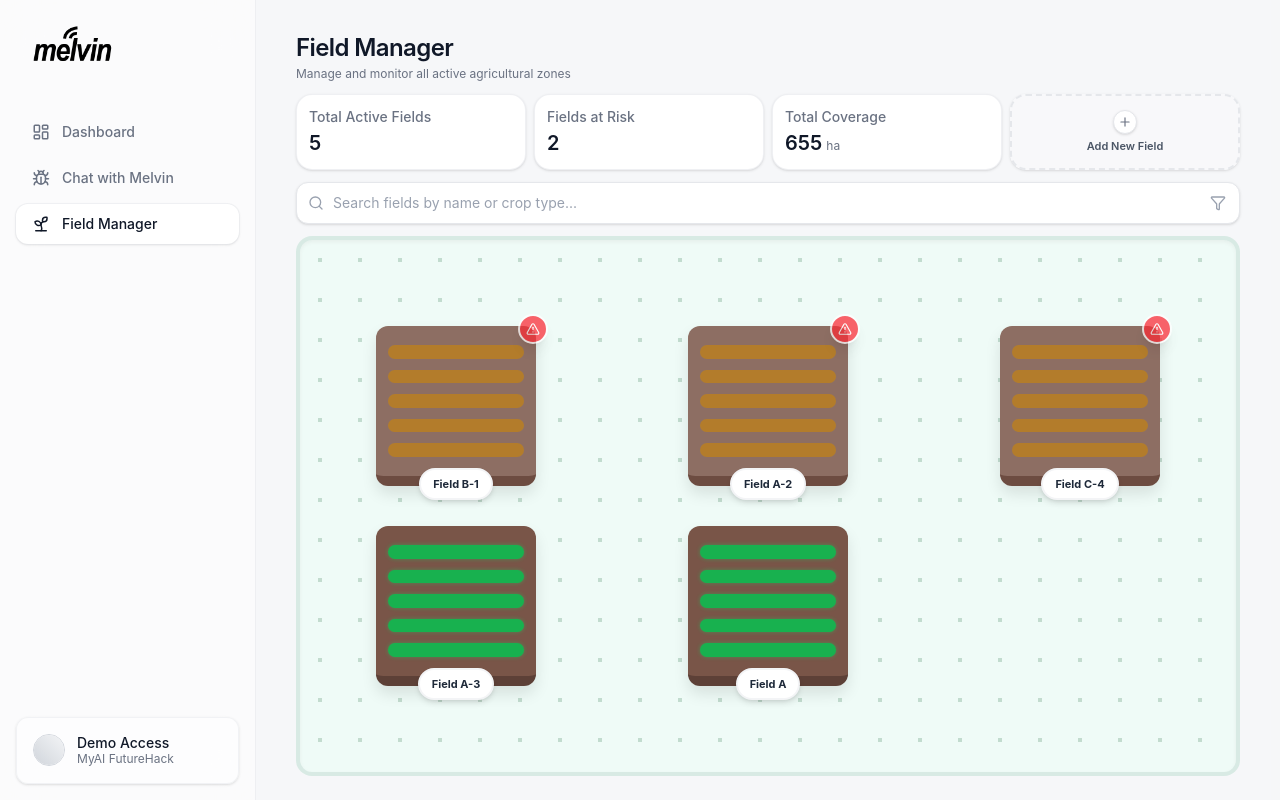
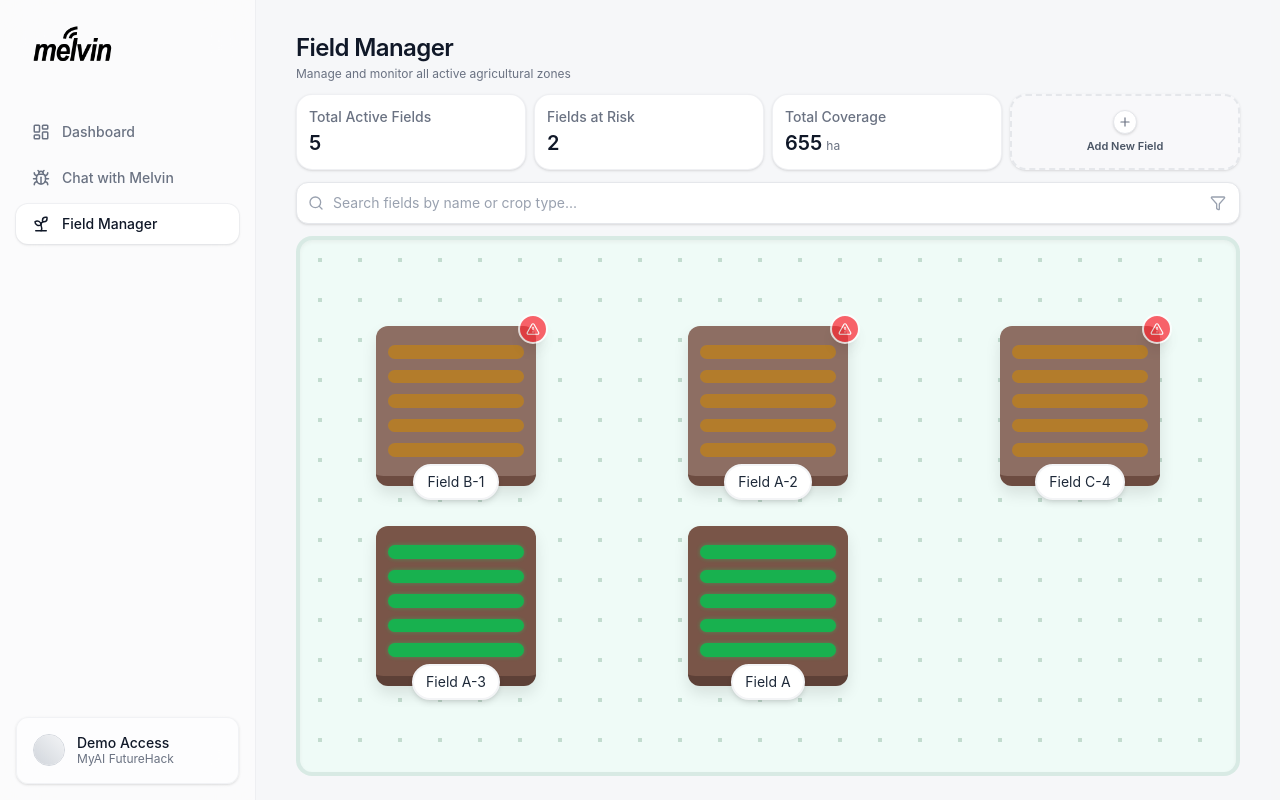
Before and after one commit to sxfrul/project-melvin, a React (Vite) app in the folder melvin-site/: page /field-manager in a window 1280 px wide. Built offline with nearby package versions, Linux system fonts and the light colour scheme.

Commit message:
Added assets for farmplots

```diff
--- a/melvin-site/src/pages/FIeldManager.tsx
+++ b/melvin-site/src/pages/FIeldManager.tsx
@@ -224,7 +224,7 @@ export default function FieldManager() {
                   </div>
 
                   {/* Floating Name Tag */}
-                  <div className="absolute -bottom-6 bg-white px-3 py-1.5 rounded-full shadow-md text-[11px] font-bold text-gray-800 border-2 border-gray-100 z-20 flex items-center gap-1.5 whitespace-nowrap">
+                  <div className="absolute -bottom-6 bg-white px-3 py-1.5 rounded-full shadow-md text-sm text-gray-800 border-2 border-gray-100 z-20 flex items-center gap-1.5 whitespace-nowrap">
                     {field.name}
                   </div>
 
```
Also changed, not shown: melvin-site/src/assets/farmplot-healthy.png (added), melvin-site/src/assets/farmplot-unhealthy.png (added).
